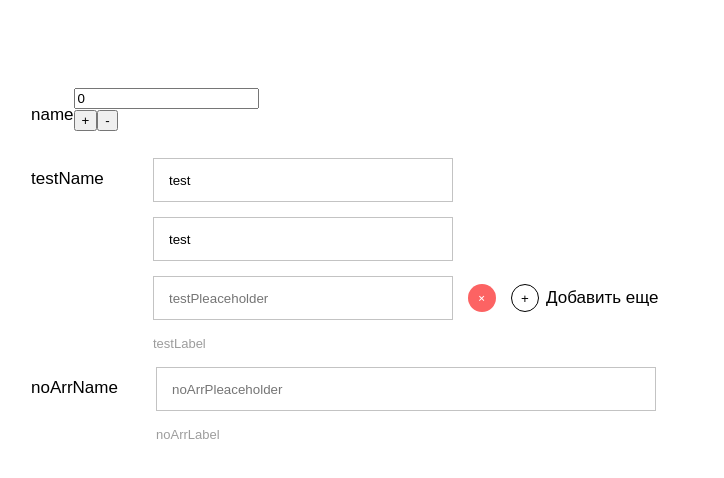
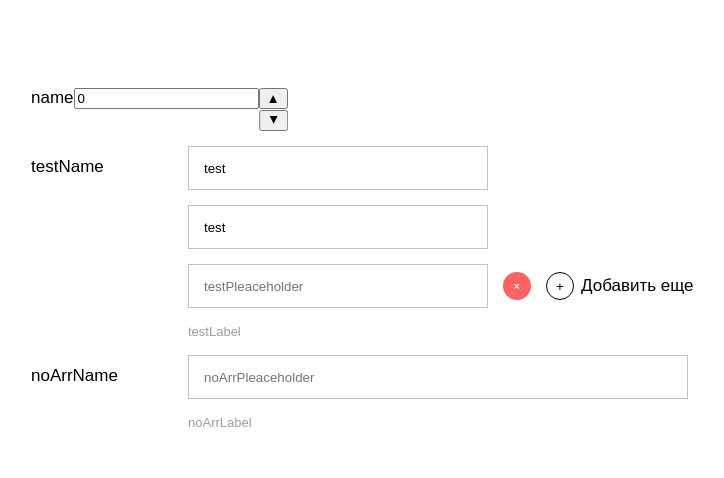
Before and after one commit to Arimekilu/testBackground, an Angular app: page / in a window 1280 px wide. Shown: the top 478 px of the page, without its empty margins (104-828 px from the left). Built offline with nearby package versions, Linux system fonts and the light colour scheme.

Commit message:
числовой ввод, верстка закончена

```diff
--- a/src/app/components/test-number/test-number.component.html
+++ b/src/app/components/test-number/test-number.component.html
@@ -1,13 +1,14 @@
 <div class="inputNumberContainer">
 
-  <div class="inputNumberName"><p>name</p></div>
+  <div class="inputNumberLabel ">name</div>
 
-  <div class="inputNumberInput">
+  <div class="inputNumberInput ">
     <input type="tel" [value]="value">
-    <div>
-      <button (click)="increment()">+</button>
-      <button (click)="decrement()">-</button>
-    </div>
+  </div>
+
+  <div class="buttonBlock ">
+    <button (click)="increment()">&#9650;</button>
+    <button (click)="decrement()" class="rotate180">&#9650;</button>
   </div>
 
 
--- a/src/styles.scss
+++ b/src/styles.scss
@@ -51,7 +51,7 @@ body {
 }
 
 .name {
-  width: 140px;
+  min-width: 140px;
   height: 24px;
   display: flex;
   margin-right: 17px;
@@ -63,6 +63,7 @@ body {
   display: flex;
   flex-direction: column;
   margin-right: 17px;
+
   input {
     box-sizing: border-box;
     padding-left: 15px;
@@ -116,3 +117,7 @@ label {
 .rotate90 {
   rotate: 90deg;
 }
+
+.rotate180 {
+  rotate: 180deg;
+}
```
